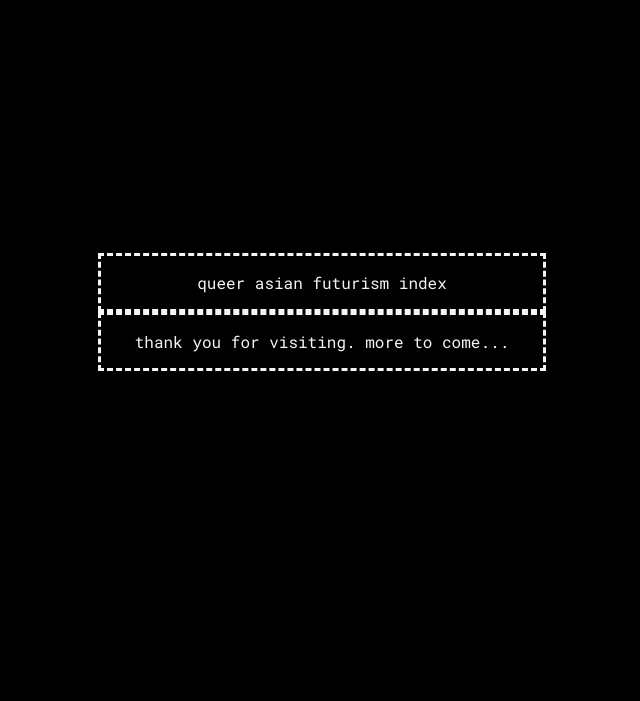
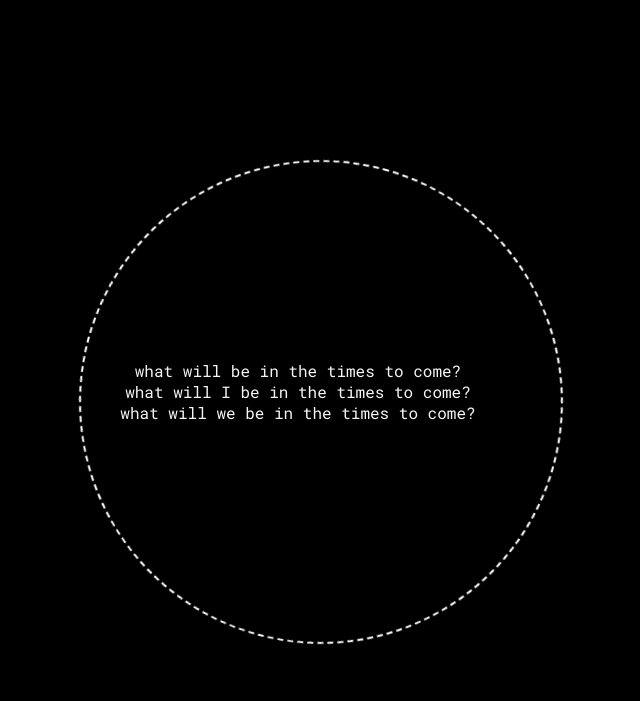
Before and after one commit to writecards/queer-asian-futurism, a plain HTML site: page index.html in a window 1280 px wide. Shown: the whole page, without its empty margins (318-958 px from the left). Drawn offline with Linux system fonts and the light colour scheme.

Commit message:
what will be in the times to come?

```diff
--- a/index.html
+++ b/index.html
@@ -14,14 +14,15 @@
     <link rel="stylesheet" href="style.css" />
   </head>
   <body>
+    <div class="ring"></div>
     <div class="container">
       <div class="one">
-        <p>queer asian futurism index</p>
+        <p>
+          what will be in the times to come? <br />
+          what will I be in the times to come? <br />
+          what will we be in the times to come?
+        </p>
       </div>
-      <div class="two">
-        <p>thank you for visiting. more to come...</p>
-      </div>
-      <div class="three"></div>
     </div>
   </body>
 </html>
--- a/style.css
+++ b/style.css
@@ -12,8 +12,12 @@ p {
   /* border: whitesmoke;
   border-style: dashed; */
   width: 35vw;
-  margin: auto;
-  margin-top: 20%;
+  top: 42vh;
+  left: 30vw;
+  /* margin: auto; */
+  /* margin-top: 20%; */
+  text-align: center;
+  position: relative;
 }
 
 .container > div {
@@ -22,22 +26,22 @@ p {
   justify-content: center;
 }
 .one {
-  border: whitesmoke;
-  border-style: dashed;
+  /* border: whitesmoke;
+  border-style: dashed; */
 }
 
 .one:hover {
-  background: rgb(63, 94, 251);
+  /* background: rgb(63, 94, 251);
   background: radial-gradient(
     circle,
     rgba(63, 94, 251, 1) 0%,
     rgba(252, 70, 107, 1) 100%
-  );
+  ); */
 }
 
 .two {
-  border: whitesmoke;
-  border-style: dashed;
+  /* border: whitesmoke;
+  border-style: dashed; */
 }
 
 .two:hover {
@@ -48,3 +52,45 @@ p {
     rgba(252, 70, 107, 1) 100%
   );
 }
+
+@-webkit-keyframes spin-right {
+  100% {
+    -webkit-transform: rotate(360deg);
+    -moz-transform: rotate(360deg);
+    -ms-transform: rotate(360deg);
+    -o-transform: rotate(360deg);
+    transform: rotate(360deg);
+  }
+}
+
+.ring {
+  position: absolute;
+  z-index: -1;
+  top: 20vh;
+  left: 31vw;
+  width: 60vh;
+  height: 60vh;
+  margin: auto;
+  border: 2px #ffffff dashed;
+  border-radius: 100%;
+  -webkit-animation: spin-right 60s linear infinite;
+  animation: spin-right 120s linear infinite;
+}
+
+.ring:hover {
+  /* background: rgb(63, 94, 251);
+  background: radial-gradient(
+    circle,
+    rgba(63, 94, 251, 1) 0%,
+    rgba(252, 70, 107, 1) 100%
+  ); */
+  background: radial-gradient(
+    circle at 50% 50%,
+    #1f005c,
+    #4d005f,
+    #991260,
+    #d75a5c,
+    #f79a62,
+    #ffb56b
+  );
+}
```
Also changed, not shown: Q_AF_Namecards-01.png (added), Q_AF_Namecards-02.png (added), Q_AF_Namecards-03.png (added), Q_AF_Namecards-04.png (added).
